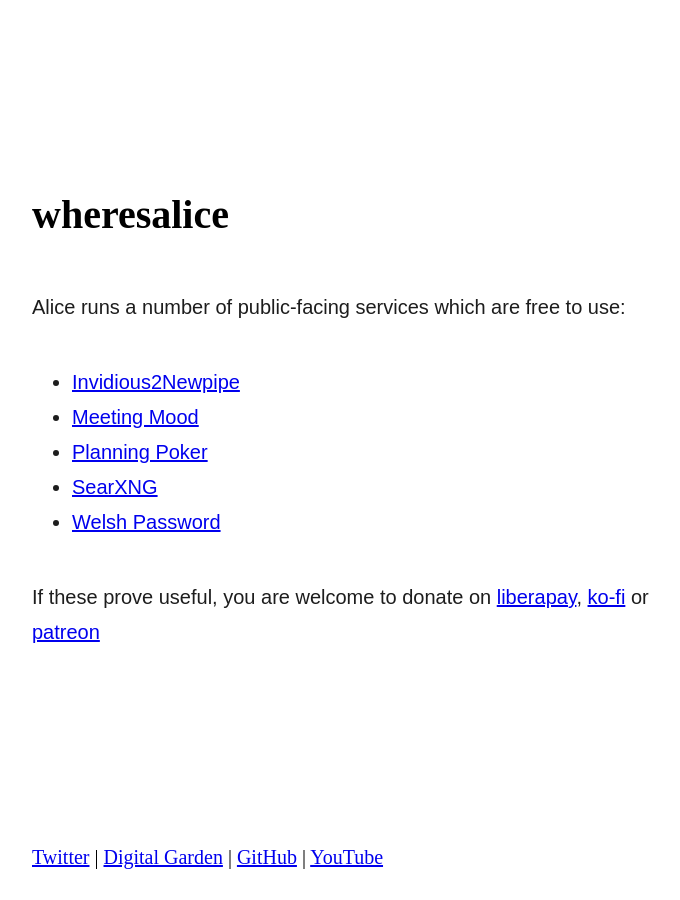
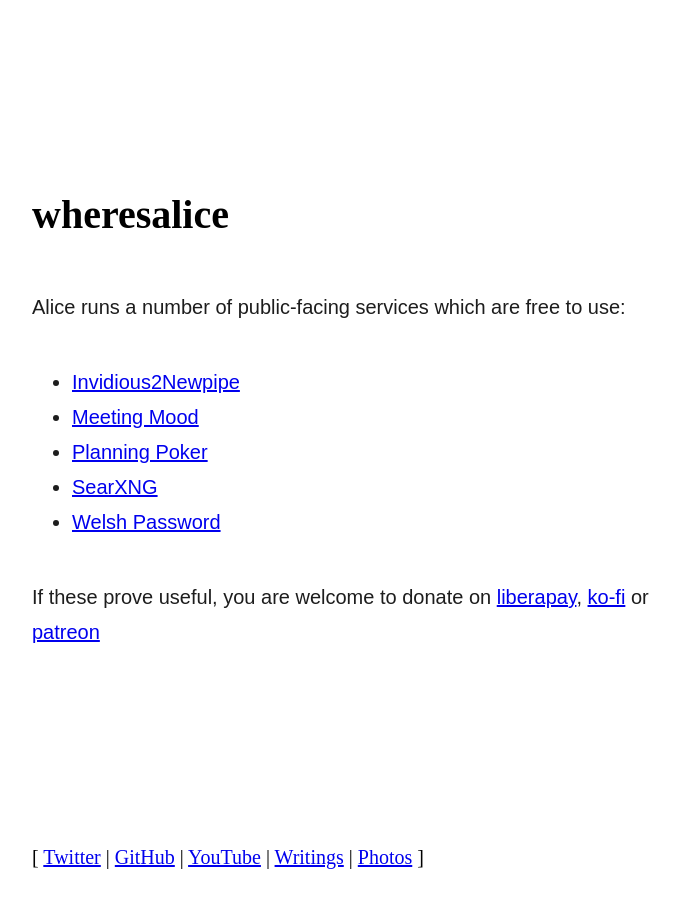
Before and after one commit to wheresalice/wheresalice.info, a Jekyll site: the page built from index.md, in a window 1280 px wide. Shown: the whole page, without its empty margins (266-946 px from the left). Built offline with Jekyll 4.4.1, drawn with Linux system fonts in a browser that asks for light colours.

Commit message:
Update default.html

```diff
--- a/_layouts/default.html
+++ b/_layouts/default.html
@@ -18,7 +18,7 @@
     <h1>{{ site.tag_text }}</h1>
     {{ content }}
     <div id="footer">
-      <a href="https://twitter.com/AliceConsortium" rel="me">Twitter</a> | <a href="https://wheresalice.envs.net" rel="me">Digital Garden</a> | <a href="https://github.com/wheresalice" rel="me">GitHub</a> | <a href="https://www.youtube.com/@AliceConsortium/" rel="me">YouTube</a>
+      [ <a href="https://twitter.com/AliceConsortium" rel="me">Twitter</a> | <a href="https://github.com/wheresalice" rel="me">GitHub</a> | <a href="https://www.youtube.com/@AliceConsortium/" rel="me">YouTube</a> | <a href="https://wheresalice.envs.net" rel="me">Writings</a> | <a href="https://windowonalice.tumblr.com/" rel="me">Photos</a> ]
     </div>
 </body>
 </html>
```
